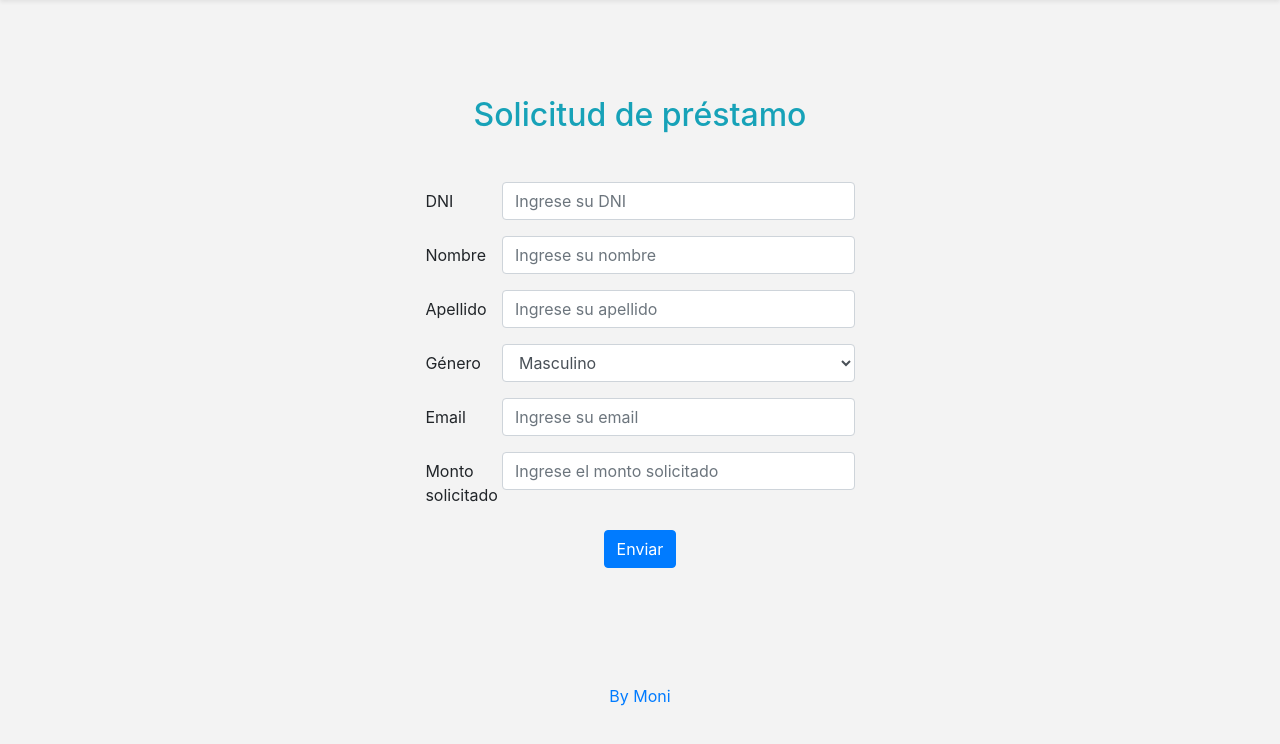
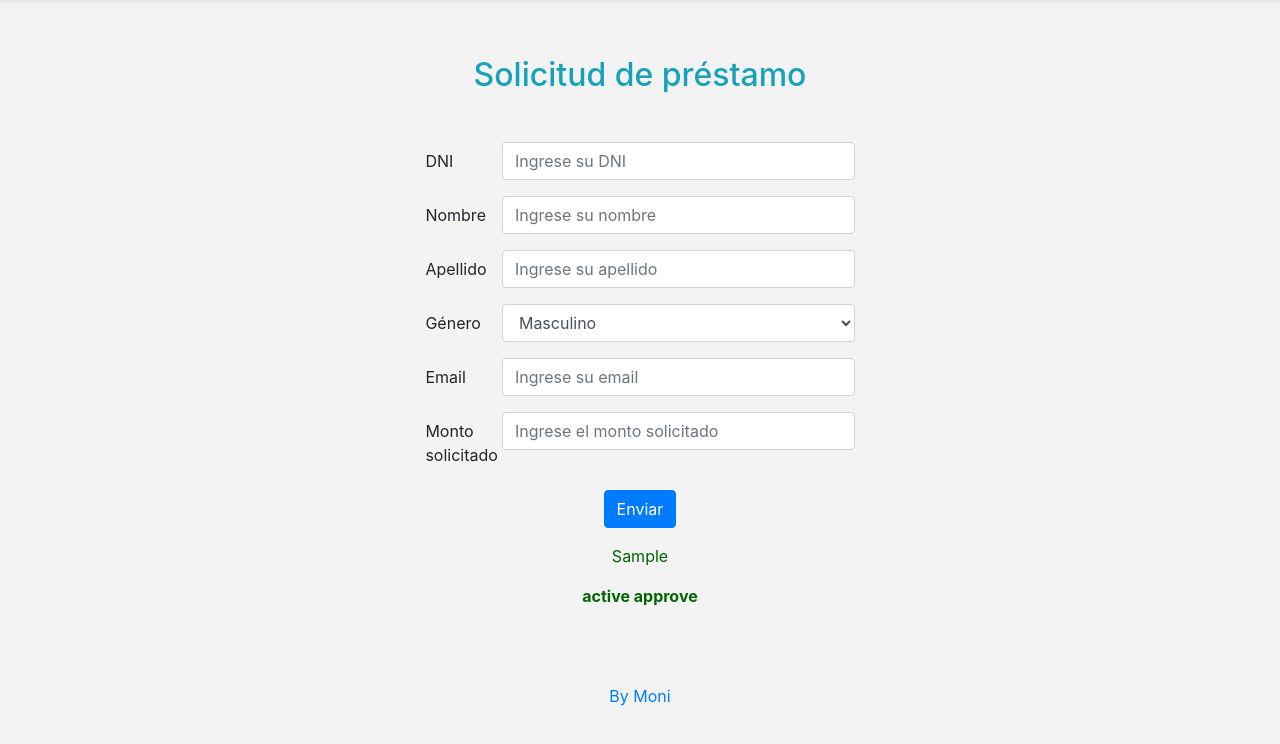
Before and after one commit to alxvecchio/moni_challenge, a Django app: template form/templates/form.html in a window 1280 px wide. Shown: the part 56-800 px from the top of the page. Run offline with Django 3.2, Linux system fonts and the light colour scheme; the template is opened without the code that fills it: most values are stand-ins (such as "Sample title", 1, 10 or a date in 2020); one stand-in notice (Sample message) is shown; some libraries are stand-ins or nearby versions.

Commit message:
feat(moni): se actualiza la vista para la creacion del formulario. Se actualiza el template form.html con mensajes de aviso y se actualiza el models.py del Form

```diff
--- a/form/templates/form.html
+++ b/form/templates/form.html
@@ -37,25 +37,25 @@
                 <div class="form-group row">
                 <label for="dni" class="col-sm-2 col-form-label">DNI</label>
                 <div class="col-sm-10">
-                    <input type="text" class="form-control" id="dni" name="dni" placeholder="Ingrese su DNI">
+                    <input type="text" class="form-control" id="dni" name="dni" placeholder="Ingrese su DNI" required>
                 </div>
                 </div>
                 <div class="form-group row">
-                <label for="nombre" class="col-sm-2 col-form-label">Nombre</label>
+                <label for="name" class="col-sm-2 col-form-label">Nombre</label>
                 <div class="col-sm-10">
-                    <input type="text" class="form-control" id="nombre" name="nombre" placeholder="Ingrese su nombre">
+                    <input type="text" class="form-control" id="name" name="name" placeholder="Ingrese su nombre" required>
                 </div>
                 </div>
                 <div class="form-group row">
-                <label for="apellido" class="col-sm-2 col-form-label">Apellido</label>
+                <label for="last_name" class="col-sm-2 col-form-label">Apellido</label>
                 <div class="col-sm-10">
-                    <input type="text" class="form-control" id="apellido" name="apellido" placeholder="Ingrese su apellido">
+                    <input type="text" class="form-control" id="last_name" name="last_name" placeholder="Ingrese su apellido" required>
                 </div>
                 </div>
                 <div class="form-group row">
-                <label for="genero" class="col-sm-2 col-form-label">Género</label>
+                <label for="gender" class="col-sm-2 col-form-label">Género</label>
                 <div class="col-sm-10">
-                    <select class="form-control" id="genero" name="genero">
+                    <select class="form-control" id="gender" name="gender" required>
                     <option value="M">Masculino</option>
                     <option value="F">Femenino</option>
                     <option value="O">Otro</option>
@@ -65,13 +65,13 @@
                 <div class="form-group row">
                 <label for="email" class="col-sm-2 col-form-label">Email</label>
                 <div class="col-sm-10">
-                    <input type="email" class="form-control" id="email" name="email" placeholder="Ingrese su email">
+                    <input type="email" class="form-control" id="email" name="email" placeholder="Ingrese su email" required>
                 </div>
                 </div>
                 <div class="form-group row">
-                <label for="monto" class="col-sm-2 col-form-label">Monto solicitado</label>
+                <label for="amount_requested" class="col-sm-2 col-form-label">Monto solicitado</label>
                 <div class="col-sm-10">
-                    <input type="number" class="form-control" id="monto" name="monto" placeholder="Ingrese el monto solicitado">
+                    <input type="number" class="form-control" id="amount_requested" name="amount_requested" placeholder="Ingrese el monto solicitado" required>
                 </div>
                 </div>
                 <div class="form-group row">
@@ -79,6 +79,21 @@
                     <button type="submit" class="btn btn-primary">Enviar</button>
                 </div>
                 </div>
+
+                {% for message in messages %}
+                    <div class="container text-center">
+                        {% if status == False %}
+                            <p class="col", style="color: rgb(247, 3, 3);"><b>{{ msg_error }}</b></p>
+                        {% elif status == 'approve' %}
+                            <p class="col", style="color: darkgreen;">{{ success_msg }}</p>
+                            <p class="col", style="color: darkgreen;"><b>{{ status_msg }} {{ status }}</b></p>
+                        {% else %}
+                            <p class="col", style="color: darkgreen;">{{ success_msg }}</p>
+                            <p class="col", style="color: rgb(247, 3, 3);"><b>{{ status_msg }} {{ status }}</b></p>
+                        {% endif %}
+                    </div>
+                {% endfor %}
+
             </form>
     </div>
     {% endblock %}
```
Also changed, not shown: form/models.py (+12 -2 lines), form/views.py (+65 -10 lines), .pre-commit-config.yaml.
